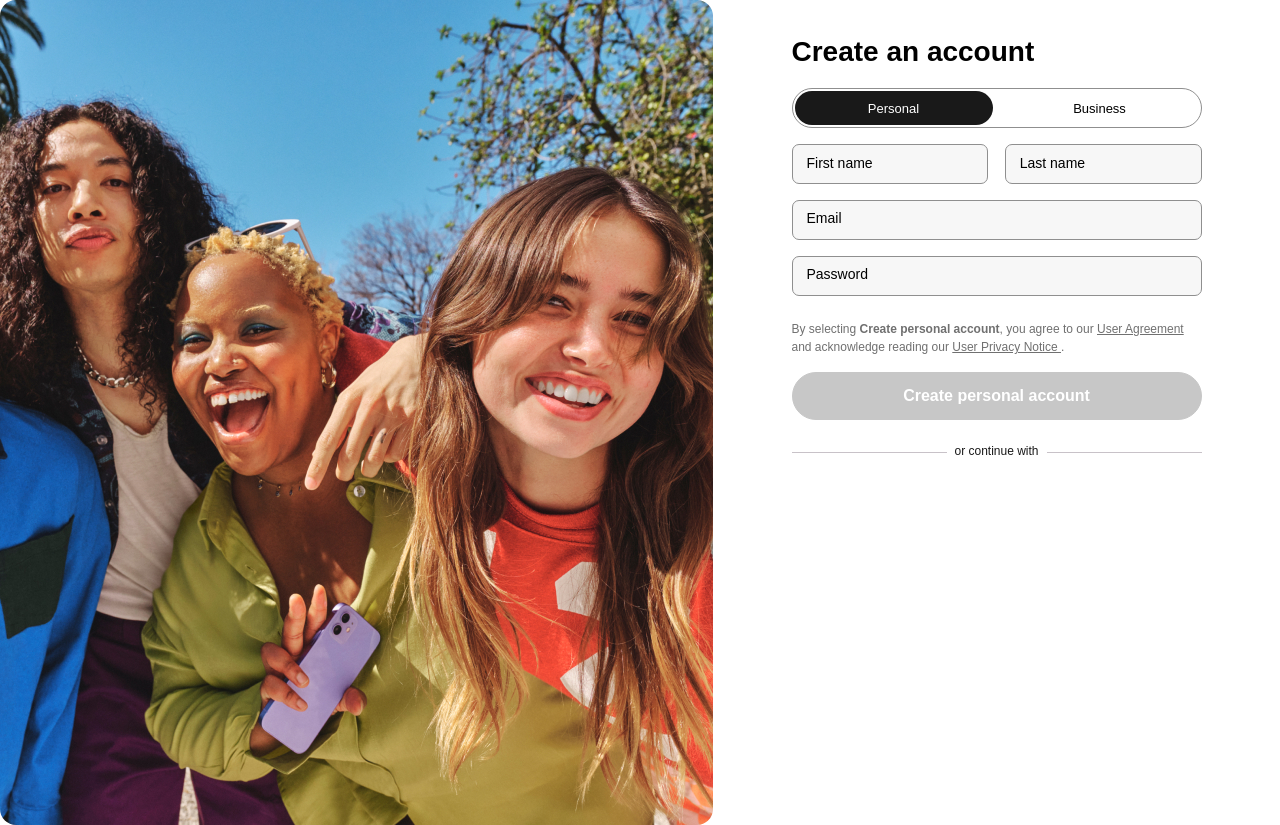
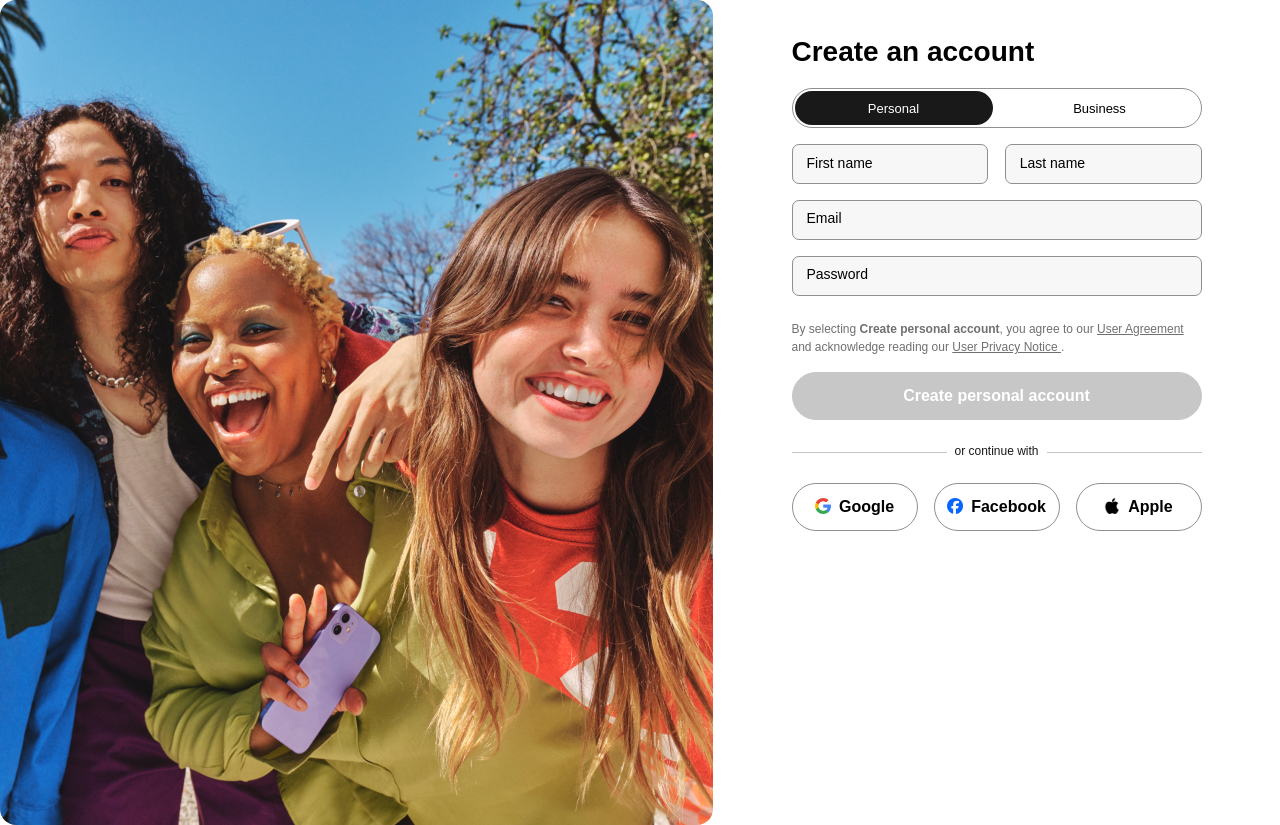
Before and after one commit to cybodt/login-form-ebay, a React (Vite) app: page /createaccount in a window 1280 px wide. Built offline with nearby package versions, Linux system fonts and the light colour scheme; a web font is replaced by a local one.

Commit message:
share code on github

```diff
--- a/src/components/SignUpPersonal.css
+++ b/src/components/SignUpPersonal.css
@@ -75,103 +75,38 @@
   background-color: #fff;
 }
 
-
-
-
-.sign-up-personal__vertical-delimiter-container {
-  width: 174px;
-  height: 400px;
-  position: relative;
+.sign-up-personal__social-buttons {
+  width: 100%;
+  height: 64px;
+  display: flex;
+  justify-content: space-between;
 }
 
-.sign-up-personal__vertical-line {
-  width: 1px;
-  height: 100%;
-  margin: auto;
-  background-color: #ccc;
-}
-
-/* .sign-up-personal__horizontal-text {
-  position: absolute;
-  top: 50%;
-  left: 50%;
-  transform: translate(-50%, -50%);
-  font-size: .75rem;
-  line-height: 16px;
-  font-family: 'Market-Sans', 'Market-Sans2', Arial, Helvetica, sans-serif;
-  background-color: #fff;
-} */
-
-.sign-up-personal__social-buttons {
-  width: 300px;
-  height: 192px;
-  margin: auto 0;
-  display: flex;
-  flex-direction: column;
-}
 
 .sign-up-personal__social-buttons>button {
   position: relative;
-  width: 100%;
+  width: 126px;
   height: 48px;
-  display: flex;
-  align-items: center;
+  display: grid;
+  grid-template-columns: auto auto;
+  column-gap: 8px;
   justify-content: center;
+  align-content: center;
   box-sizing: border-box;
-  margin: 8px 0;
+  margin: 7px 0;
+  border: 1px solid #8f8f8f;
   border-radius: 48px;
+  color: #000;
+  background-color: #fff;
   font-size: 1rem;
   font-weight: bold;
   font-family: 'Market-Sans', 'Market-Sans2', Arial, Helvetica, sans-serif;
 }
 
 .sign-up-personal__social-buttons>button>img {
-  position: absolute;
-  left: 20px;
+  width: 16px;
 }
 
-.sign-up-personal__google-btn {
-  padding-left: 43px;
-  border: 1px solid #000;
-  color: #000;
-  background-color: #fff;
-}
-
-.sign-up-personal__google-btn:hover {
+.sign-up-personal__social-buttons>button:hover {
   background-color: #f5f5f5;
 }
-
-.sign-up-personal__google-btn>img {
-  width: 23px;
-}
-
-.sign-up-personal__fb-btn {
-  padding-left: 45px;
-  border: none;
-  color: #fff;
-  background-color: #4267b2;
-}
-
-.sign-up-personal__fb-btn:hover {
-  background-blend-mode: multiply;
-  filter: brightness(96%);
-}
-
-.sign-up-personal__fb-btn>img {
-  width: 25px;
-}
-
-.sign-up-personal__apple-btn {
-  padding-left: 41px;
-  border: 1px solid #000;
-  color: #000;
-  background-color: #fff;
-}
-
-.sign-up-personal__apple-btn:hover {
-  background-color: #f5f5f5;
-}
-
-.sign-up-personal__apple-btn>img {
-  width: 21px;
-}
--- a/src/components/SignUpPersonal.jsx
+++ b/src/components/SignUpPersonal.jsx
@@ -102,48 +102,31 @@ function SignUpPersonal() {
           or continue with
         </div>
       </div>
+      <div className='sign-up-personal__social-buttons'>
+        <button type='button'>
+          <img
+            src='/images/logos-on-buttons/google-logo.png'
+            alt='Google logo'
+          />
+          <span>Google</span>
+        </button>
+        <button type='button'>
+          <img
+            src='/public/images/logos-on-buttons/facebook-logo-2023.png'
+            alt='Facebook logo'
+          />
+          <span>Facebook</span>
+        </button>
+        <button type='button'>
+          <img
+            src='/images/logos-on-buttons/apple-logo.png'
+            alt='Apple logo'
+          />
+          <span>Apple</span>
+        </button>
+      </div>
     </div>
   );
 }
 
 export default SignUpPersonal;
-
-{/* <div className='sign-up-personal__vertical-delimiter-container'>
-        <div className='sign-up-personal__vertical-line' />
-        <div className='sign-up-personal__horizontal-text'>or</div>
-</div> */}
-{/* <div className='sign-up-personal__social-buttons'>
-        <button
-          type='button'
-          className='sign-up-personal__continue-btns
-                     sign-up-personal__google-btn'
-        >
-          <img
-            src='/images/logos-on-buttons/google-logo.png'
-            alt='Google logo'
-          />
-          <span>Continue with Google</span>
-        </button>
-        <button
-          type='button'
-          className='sign-up-personal__continue-btns
-                     sign-up-personal__fb-btn'
-        >
-          <img
-            src='/images/logos-on-buttons/facebook-logo.png'
-            alt='Facebook logo'
-          />
-          <span>Continue with Facebook</span>
-        </button>
-        <button
-          type='button'
-          className='sign-up-personal__continue-btns
-                     sign-up-personal__apple-btn'
-        >
-          <img
-            src='/images/logos-on-buttons/apple-logo.png'
-            alt='Apple logo'
-          />
-          <span>Continue with Apple</span>
-        </button>
-</div> */}
```
Also changed, not shown: public/images/logos-on-buttons/facebook-logo-2023.png (added).
